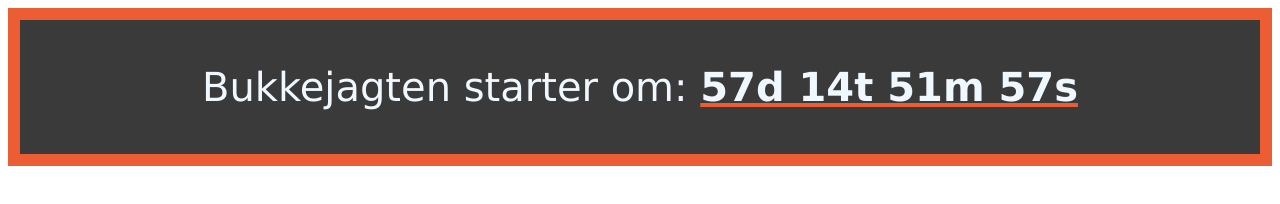
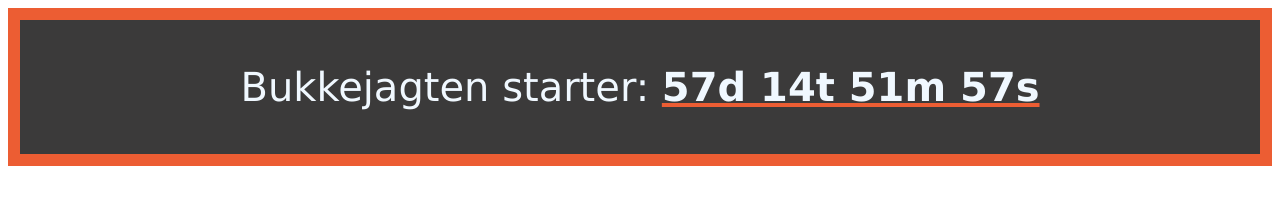
Before and after one commit to Haahr2111/bukkejagt, a plain HTML site: page index.html in a window 1280 px wide. Drawn offline with Linux system fonts and the light colour scheme.

Commit message:
Update index.html

```diff
--- a/index.html
+++ b/index.html
@@ -11,7 +11,7 @@
 
     <div id="countdownContainer">
 
-<p>Bukkejagten starter om: <span id="countdown"></span></p>
+<p>Bukkejagten starter: <span id="countdown"></span></p>
 
 </div>
 
```
